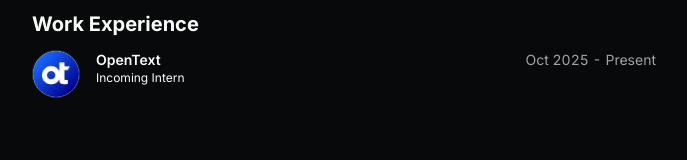
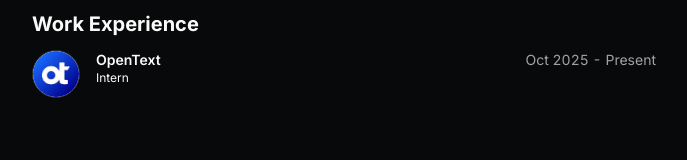
Before and after one commit to Vignesh9123/Vignesh9123, a Next.js app: page / in a window 1280 px wide. Shown: the part 360-520 px from the top of the page, without its empty margins (296-983 px from the left). Built offline with nearby package versions, Linux system fonts and the light colour scheme.

Commit message:
Update work

```diff
--- a/src/data/resume.tsx
+++ b/src/data/resume.tsx
@@ -81,7 +81,7 @@ export const DATA = {
       href: "https://opentext.com",
       badges: [],
       location: "Bengaluru, IN",
-      title: "Incoming Intern",
+      title: "Intern",
       logoUrl: "/OpenText.jpg",
       start: "Oct 2025",
       end: "Present",
```
